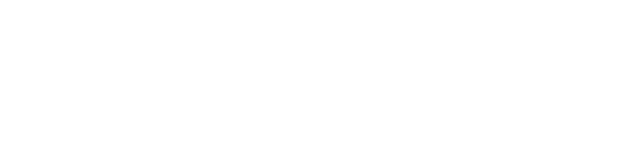
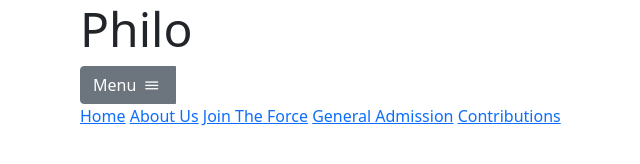
Before and after one commit to raphaelmwachiti/articles_social_site, a plain HTML site: page articles/public/join-us.html in a window 1280 px wide. Shown: the whole page, without its empty margins (2-642 px from the left). Drawn offline with nearby package versions, Linux system fonts and the light colour scheme.

Commit message:
navigation

```diff
--- a/articles/public/join-us.html
+++ b/articles/public/join-us.html
@@ -17,3 +17,33 @@
 	<link rel="stylesheet" type="text/css" href="css/style.css">
 
 </head>
+<body style="background-color: white;">
+    <!--Navigation bar-->
+    <nav>
+		<div class="container">
+			<h2 class="logo" style="font-size: 3rem; font-weight: 300;">
+				Philo
+			</h2>
+            <div class="btn-group">
+                <button class="btn btn-secondary " type="button" id="defaultDropdown" data-bs-toggle="dropdown" data-bs-auto-close="true" aria-expanded="false">
+                    Menu <i class="uil uil-bars"></i>
+                </button>
+                <ul class="dropdown-menu" aria-labelledby="defaultDropdown">
+                    <label><a class="dropdown-item" href="/"  >Home</a></label>
+                    <label><a class="dropdown-item" href="/about-us" >About Us</a></label>
+                    <label><a class="dropdown-item" href="#/join-us" class="active-link" >Join The Force </a></label>
+                    <label><a class="dropdown-item" href="/general-admissions" >General Admission</a></label>
+                    <label><a class="dropdown-item" href="/contributions" >Contributions </a></label>
+                </ul>
+            </div>
+
+			<div class="create links" >
+                <label><a href="/"  >Home</a></label>
+                <label><a href="/about-us" >About Us</a></label>
+                <label><a href="#/join-us" class="active-link" >Join The Force </a></label>
+                <label><a href="/general-admissions" >General Admission</a></label>
+                <label><a href="/contributions" >Contributions </a></label>
+			</div>
+		</div>
+	</nav>
+    <!--End of Navigation bar-->
```
